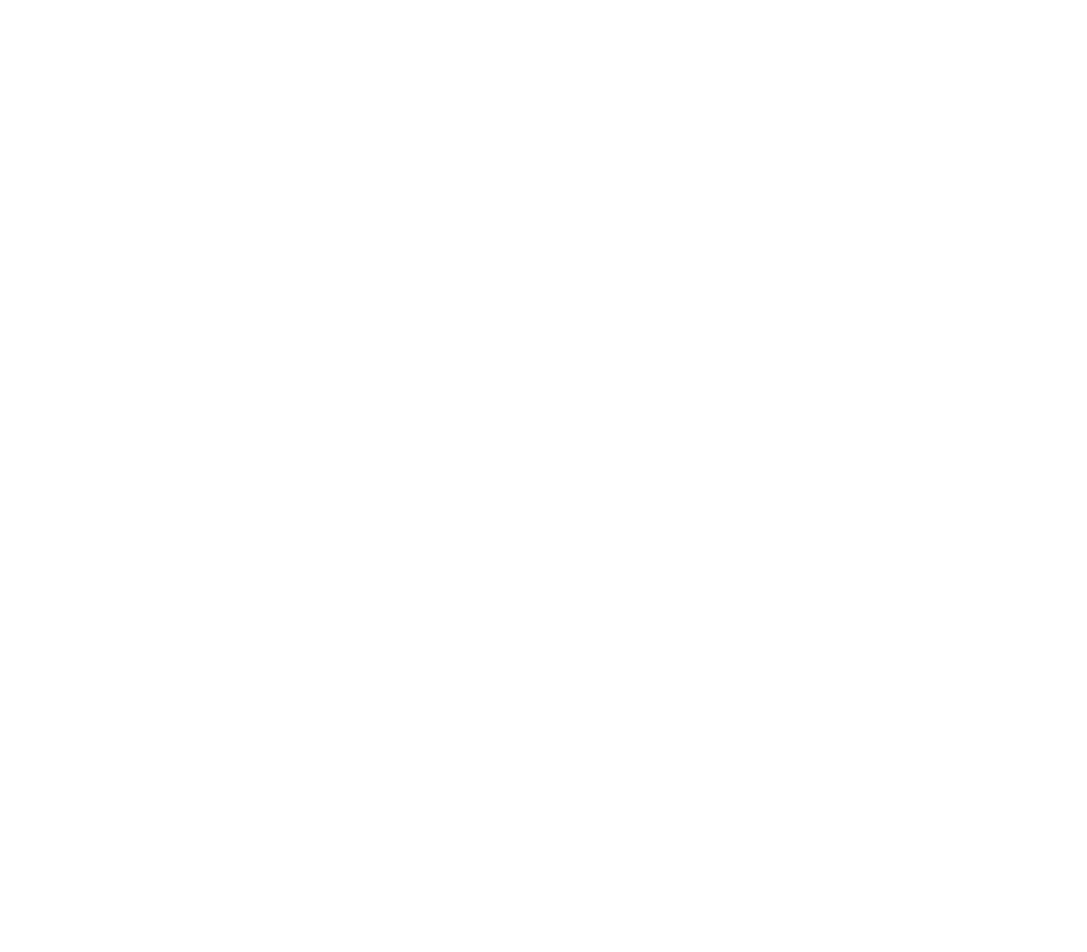
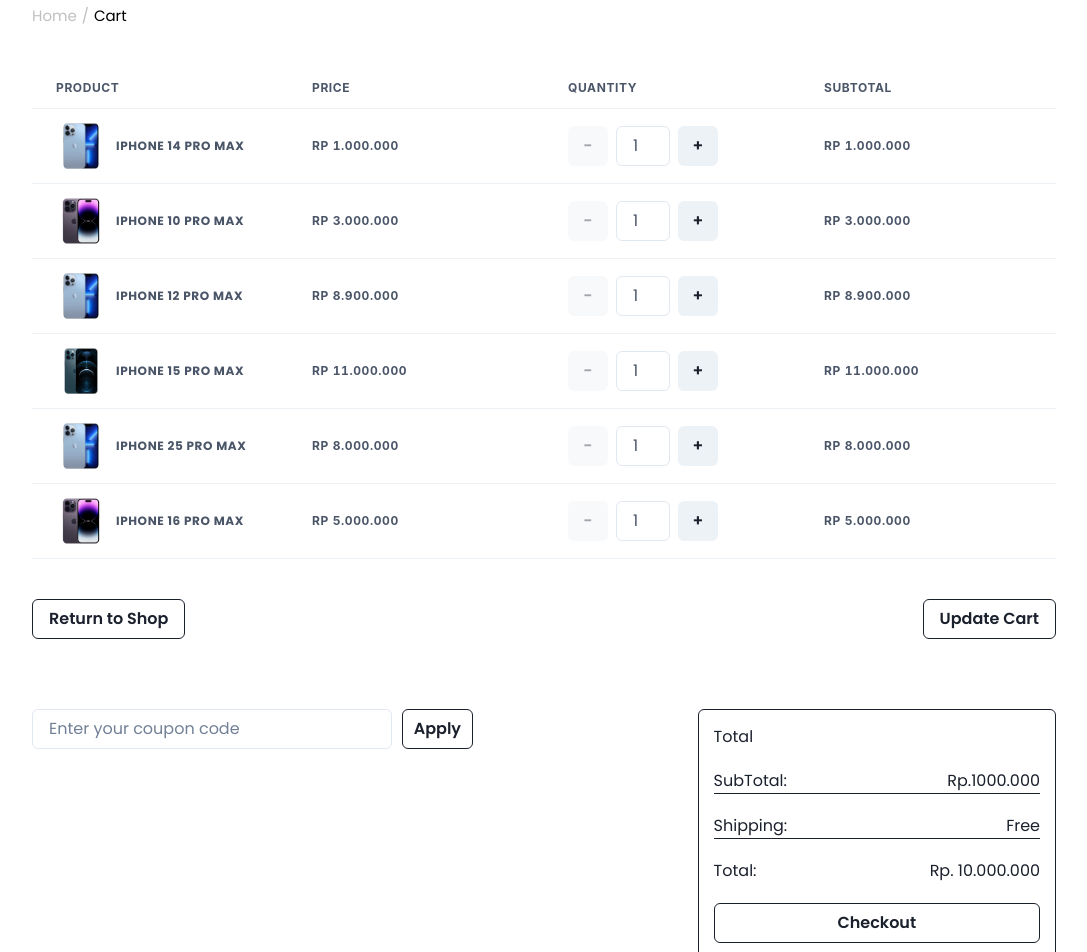
Before and after one commit to e-GadgetHub/gadgethub-fe, a React (Vite) app: page /cart in a window 1280 px wide. Before the commit this address had no page. Shown: the part 100-1052 px from the top of the page, without its empty margins (96-1183 px from the left). Before the commit the page ends 800 px from the top, so only its background shows below. Built offline with nearby package versions, Linux system fonts and the light colour scheme.

Commit message:
create: cart page

```diff
--- a/src/App.tsx
+++ b/src/App.tsx
@@ -4,6 +4,7 @@ import Home from "./pages/Home";
 import Login from "./pages/login";
 import Register from "./pages/register";
 import Layout from "./layout";
+import Cart from "./pages/Cart";
 
 function App() {
     return (
@@ -13,6 +14,7 @@ function App() {
                     <Route path="/" element={<Home />} />
                     <Route path="/login" element={<Login />} />
                     <Route path="/register" element={<Register />} />
+                    <Route path="/cart" element={<Cart />} />
                 </Route>
             </Routes>
         </>
--- a/src/component/Navbar/index.tsx
+++ b/src/component/Navbar/index.tsx
@@ -22,11 +22,11 @@ export const Navbar = () => {
     };
 
     // Tambahkan event listener untuk mendeteksi scroll
-      window.addEventListener('scroll', handleScroll);
+    window.addEventListener("scroll", handleScroll);
 
     // Hapus event listener pada saat komponen unmount
     return () => {
-        window.removeEventListener('scroll', handleScroll);
+      window.removeEventListener("scroll", handleScroll);
     };
   }, []);
   return (
@@ -39,7 +39,7 @@ export const Navbar = () => {
       bg={"white"}
       position={isSticky ? "fixed" : "static"}
       w={"100%"}
-      zIndex={1}
+      zIndex={9999}
       overflow={"hidden"}
     >
       <Box
@@ -52,7 +52,7 @@ export const Navbar = () => {
           <Link to={"/"}>
             <Image
               w={"100%"}
-              h={"100%"}
+              mt={"-1rem"}
               src="../../../src/assets/image/logo_e.comerce.png"
             />
           </Link>
@@ -78,13 +78,15 @@ export const Navbar = () => {
           </InputGroup>
         </Box>
         <Box
-          display={"center"}
+          display={"flex"}
           w={"20%"}
           justifyContent={"center"}
           alignItems={"center"}
           gap={5}
         >
+          <Link to={"/cart"}>
             <FaShoppingCart size={30} />
+          </Link>
           <Link to={"/login"}>
             <Text>Login</Text>
           </Link>
--- a/src/mock/databestselling.json
+++ b/src/mock/databestselling.json
@@ -13,7 +13,7 @@
     },
     {
         "name":"iphone 12 pro Max",
-        "price":89000000,
+        "price":8900000,
         "image":"../../../../src/assets/image/IP_13_Pro.png",
         "rating":5
     },
--- /dev/null
+++ b/src/pages/Cart/Component/InputQuantity.tsx
@@ -0,0 +1,46 @@
+import { Box, Button, HStack, Image, Input, Text, Th, Tr, useNumberInput } from "@chakra-ui/react";
+import { ConvertNumber } from "../../../utils/ConvertNumber";
+import { IBestSell } from "../../../type";
+interface Iprops {
+    item: IBestSell
+}
+export const InputQuantity = ( {item}:Iprops) => {
+    const { formatToRupiah } = ConvertNumber();
+
+  const { getInputProps, getIncrementButtonProps, getDecrementButtonProps} =
+    useNumberInput({
+      step: 1,
+      defaultValue: 1,
+      min: 1,
+      max: 100,
+    });
+
+  const inc = getIncrementButtonProps();
+  const dec = getDecrementButtonProps();
+  const input = getInputProps();
+
+
+
+  return (
+    <Tr>
+    <Th w={'25%'}>
+      <Box display={"flex"} gap={"10px"} alignItems={"center"}>
+        <Image src={`${item.image}`} w={"50px"} h={"50px"} />
+        <Text>{item.name}</Text>
+      </Box>
+    </Th>
+    <Th w={'25%'}>{formatToRupiah(item.price)}</Th>
+    <Th w={'25%'}>
+    <Box w={"150px"} >
+      <HStack >
+        <Button {...dec}>-</Button>
+        <Input {...input} />
+        <Button {...inc}>+</Button>
+      </HStack>
+    </Box>
+    </Th>
+    <Th w={'25%'}>{formatToRupiah(input.value * item.price)}</Th>
+  </Tr>
+
+  );
+};
--- /dev/null
+++ b/src/pages/Cart/index.tsx
@@ -0,0 +1,126 @@
+import {
+  Box,
+  Button,
+  Flex,
+  Input,
+  Table,
+  TableContainer,
+  Tbody,
+  Text,
+  Th,
+  Thead,
+  Tr,
+} from "@chakra-ui/react";
+import React from "react";
+import data from "../../mock/databestselling.json";
+import { InputQuantity } from "./Component/InputQuantity";
+const Component: React.FC = () => {
+  return (
+    <Box w={"100%"} display={"grid"} justifyItems={"center"} gap={"10px"} >
+      <Box
+        display={"flex"}
+        color={"#C1C0C1"}
+        fontSize={"15px"}
+        gap={"5px"}
+        w={"80%"}
+        my={"30px"}
+      >
+        <Text>Home</Text>
+        <Text> / </Text>
+        <Text color={"black"}> Cart</Text>
+      </Box>
+
+      <TableContainer w={"80%"}>
+        <Table>
+          <Thead>
+            <Tr>
+              <Th>Product</Th>
+              <Th>Price</Th>
+              <Th>Quantity</Th>
+              <Th>SubTotal</Th>
+            </Tr>
+          </Thead>
+          <Tbody>
+            {data.map((item, index) => (
+              <InputQuantity key={index} item={item} />
+            ))}
+          </Tbody>
+        </Table>
+      </TableContainer>
+
+      <Box
+        display={"flex"}
+        justifyContent={"space-between"}
+        w={"80%"}
+        my={"30px"}
+      >
+        <Button
+          bg={"none"}
+          border={"1px"}
+          _hover={{ bg: "black", color: "white" }}
+        >
+          Return to Shop
+        </Button>
+        <Button
+          bg={"none"}
+          border={"1px"}
+          _hover={{ bg: "black", color: "white" }}
+        >
+          Update Cart
+        </Button>
+      </Box>
+
+      <Box
+        w={"80%"}
+        display={"flex"}
+        justifyContent={"space-between"}
+        mt={"30px"}
+        mb={'70px'}
+      >
+        <Flex gap={"10px"}>
+          <Input placeholder="Enter your coupon code" />
+          <Button
+            bg={"none"}
+            border={"1px"}
+            _hover={{ bg: "black", color: "white" }}
+          >
+            Apply
+          </Button>
+        </Flex>
+        <Box
+          w={"35%"}
+          display={"grid"}
+          gap={"20px"}
+          border={"1px"}
+          rounded={"md"}
+          p={"15px"}
+        >
+          <Text>Total</Text>
+          <Flex justifyContent={"space-between"} borderBottom={"1px"}>
+            <Text>SubTotal: </Text>
+            <Text>Rp.1000.000</Text>
+          </Flex>
+          <Flex justifyContent={"space-between"} borderBottom={"1px"}>
+            <Text>Shipping: </Text>
+            <Text>Free</Text>
+          </Flex>
+          <Flex justifyContent={"space-between"}>
+            <Text>Total: </Text>
+            <Text>Rp. 10.000.000</Text>
+          </Flex>
+
+          <Button
+            bg={"none"}
+            border={"1px"}
+            _hover={{ bg: "black", color: "white" }}
+          >
+            Checkout
+          </Button>
+        </Box>
+      </Box>
+    </Box>
+  );
+};
+
+const Cart = React.memo(Component);
+export default Cart;
--- a/src/pages/Home/component/CardBestSelling.tsx
+++ b/src/pages/Home/component/CardBestSelling.tsx
@@ -1,20 +1,14 @@
 import { Box,  Image, Text } from '@chakra-ui/react'
 import { RatingProduck } from '../../../component/productRating/RatingProduck'
 import { IBestSell } from '../../../type'
+import { ConvertNumber } from '../../../utils/ConvertNumber'
 interface Iprop {
   data: IBestSell
 }
 
 export const CardBestSelling = ({data}:Iprop) => {
 
-  const formatToRupiah = (value: number): string => {
-    const formatter = new Intl.NumberFormat('id-ID', {
-      style: 'currency',
-      currency: 'IDR',
-      minimumFractionDigits: 0,
-    });
-    return formatter.format(value);
-  };
+  const { formatToRupiah } = ConvertNumber()
 
   return (
     <Box shadow={'none'} w={'20%'} p={'10px'} >
--- a/src/pages/Home/component/NewAririval.tsx
+++ b/src/pages/Home/component/NewAririval.tsx
@@ -4,10 +4,10 @@ import { Link } from 'react-router-dom'
 
 export const NewAririval = () => {
   return (
-    <Box display={'flex'} h={'100%'} gap={'10px'} m={'10px'}>
+    <Box display={'flex'} h={'100%'} gap={'20px'} m={'10px'}>
         <Box boxShadow={'2xl'} bgImage={"url('../../../../src/assets/image/leptopApple.jpeg')"} backgroundSize={'cover'} w={'45%'} h={'100%'} display={'flex'} rounded='md'  >
           <Box w={'60%'} display={'flex'} flexDirection={'column'} justifyContent={'end'} m={'15px'} p={'5px'}  >
-            <Text fontWeight={'bold'} fontSize={'2xl'} mb={'5px'} textShadow='1px 1px #ff0000'>MacBook Air M3 MOCKUP</Text>
+            <Text fontWeight={'bold'} fontSize={'2xl'} mb={'5px'} >MacBook Air M3 MOCKUP</Text>
             <Text textAlign={'justify'} fontSize={'14px'}>Unveiling Our Newest Marvel! Elevate Your Experience with the MacBook M3. Unmatched Performance and Sleek Design Await. Don't Miss Out on the Next Level of Innovation!</Text>
 
             <Link to={'/produk/1'}>
@@ -16,10 +16,10 @@ export const NewAririval = () => {
           </Box>
         </Box>
 
-        <Box display={'flex'} flexDirection={'column'} w={'55%'} gap={'10px'} >
+        <Box display={'flex'} flexDirection={'column'} w={'55%'} gap={'20px'} >
           <Box display={'flex'} h={'50%'} boxShadow={'2xl'} bgImage={'../../../../src/assets/image/mcm3.jpeg'} backgroundSize={'cover'} bgPosition={'center'}  rounded={'md'}>
             <Box  w={'40%'} display={'flex'} flexDirection={'column'} justifyContent={'end'} m={'15px'} p={'5px'} >
-              <Text fontWeight={'bold'} fontSize={'2xl'} mb={'5px'} textShadow='1px 1px #ff0000'>MackBook Air M2 Pro</Text>
+              <Text fontWeight={'bold'} fontSize={'2xl'} mb={'5px'} >MackBook Air M2 Pro</Text>
               <Box w={'80%'}>
                 <Text fontSize={'14px'} >Featuring Superior Performance and Elegant Design.</Text>
               </Box>
@@ -31,7 +31,7 @@ export const NewAririval = () => {
           </Box>
           <Box display={'flex'} h={'50%'} boxShadow={'2xl'} bgImage={'../../../../src/assets/image/Asuszenbok_14.jpeg'} backgroundSize={'cover'} bgPosition={'center'}   rounded={'md'}>
           <Box  w={'40%'} display={'flex'} flexDirection={'column'} justifyContent={'end'} m={'15px'} p={'5px'} >
-              <Text fontWeight={'bold'} fontSize={'2xl'} mb={'5px'} textShadow='1px 1px #ff0000'>Asus ZenBook 14</Text>
+              <Text fontWeight={'bold'} fontSize={'2xl'} mb={'5px'} >Asus ZenBook 14</Text>
               <Box w={'80%'}>
                 <Text fontSize={'14px'} >Experience boundless creativity and unmatched productivity with the ASUS ZenBook 14! </Text>
               </Box>
--- a/src/pages/Home/component/Promo.tsx
+++ b/src/pages/Home/component/Promo.tsx
@@ -26,6 +26,7 @@ export const Promo = () => {
       onSlideChange={() => console.log("slide change")}
       onSwiper={(swiper) => console.log(swiper)}
     >
+
       {data.map((item, index) => (
         <SwiperSlide key={index} style={{ display: "flex", justifyContent: "center", alignItems: "center" }}>
           <Box
@@ -39,7 +40,7 @@ export const Promo = () => {
             alignItems={"center"}
             textAlign={"center"}
           >
-            <Box justifyItems={"center"} p={"100px"} color={"white"}>
+            <Box textAlign={'start'} p={"100px"} color={"white"}>
               <Text fontSize={"35px"} fontWeight={"bold"}>
                 {item?.name}
               </Text>
--- a/src/pages/Home/index.tsx
+++ b/src/pages/Home/index.tsx
@@ -15,9 +15,7 @@ const Component: React.FC = () => {
       gap={"10px"}
     >
 
-
         <Promo />
-
 
       <Box
         display={"flex"}
--- /dev/null
+++ b/src/utils/ConvertNumber.ts
@@ -0,0 +1,14 @@
+
+export const ConvertNumber = () => {
+    const formatToRupiah = (value: number): string => {
+        const formatter = new Intl.NumberFormat('id-ID', {
+          style: 'currency',
+          currency: 'IDR',
+          minimumFractionDigits: 0,
+        });
+        return formatter.format(value);
+      };
+  return {
+    formatToRupiah
+  }
+}
```
Lines whose indentation alone changed are shown as unchanged.
